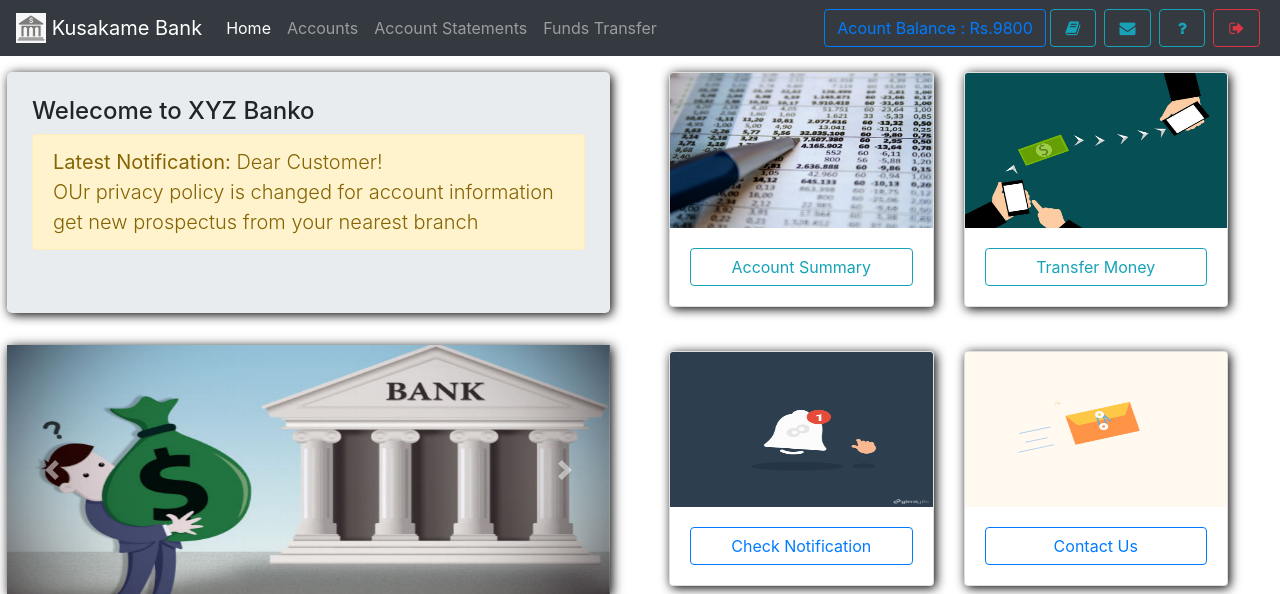
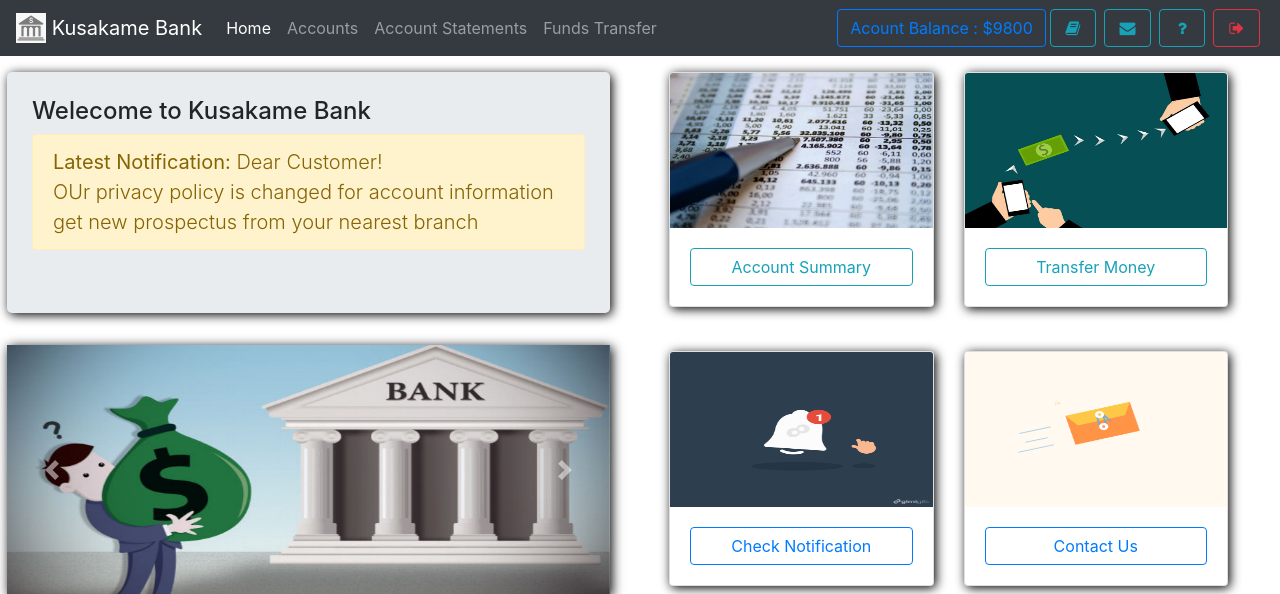
Before and after one commit to Houzpro/RSCHIR_Bank, a PHP site: page / in a window 1280 px wide. Shown: the top 594 px of the page. Run offline with PHP 8.4, Linux system fonts and the light colour scheme; a user stored in the database is signed in; data comes from the database, SQL or seed files in the repository.

Commit message:
Add files via upload

```diff
--- a/bank/cindex.php
+++ b/bank/cindex.php
@@ -98,7 +98,7 @@
                   </div>
                   <div class='col'>
                     Bank Balance
-                    <input type='text' class='form-control my-1'  value='Rs.$row2[balance]' readonly required>
+                    <input type='text' class='form-control my-1'  value='$$row2[balance]' readonly required>
                     <input type='number' class='form-control my-1' name='checkno' placeholder='Write Check Number' required>
                     <input type='number' class='form-control my-1' name='amount' placeholder='Write Amount' max='$row2[balance]' required>
                    <button type='submit' name='withdrawOther' class='btn btn-success btn-bloc btn-sm my-1'> Withdraw</button></form>
@@ -116,7 +116,7 @@
                     <input type='text' class='form-control' value='$row2[name]' readonly required>
                     Account Holder Bank Name.
                     <input type='text' class='form-control' value='".bankname."' readonly required>Bank Balance
-                    <input type='text' class='form-control my-1'  value='Rs.$row2[balance]' readonly required>
+                    <input type='text' class='form-control my-1'  value='$$row2[balance]' readonly required>
 
 
                   </div>
--- a/bank/index.php
+++ b/bank/index.php
@@ -40,7 +40,7 @@
 <div class="row w-100" >
   <div class="col" style="padding: 22px;padding-top: 0">
     <div class="jumbotron shadowBlack" style="padding: 25px;min-height: 241px;max-height: 241px">
-  <h4 class="display-5">Welecome to XYZ Banko</h4>
+  <h4 class="display-5">Welecome to Kusakame Bank</h4>
   <p  class="lead alert alert-warning"><b>Latest Notification:</b>
 
   <?php
--- a/bank/mindex.php
+++ b/bank/mindex.php
@@ -77,7 +77,7 @@
         <td><?php echo $row['name'] ?></td>
         <td><?php echo $row['accountNo'] ?></td>
         <td><?php echo $row['branchName'] ?></td>
-        <td>Rs.<?php echo $row['balance'] ?></td>
+        <td>$<?php echo $row['balance'] ?></td>
         <td><?php echo $row['accountType'] ?></td>
         <td><?php echo $row['number'] ?></td>
         <td>
--- a/bank/sideButton.php
+++ b/bank/sideButton.php
@@ -1,5 +1,5 @@
 <form class="form-inline my-2 my-lg-0">
-        <a href="" class="btn btn-outline-primary" data-toggle="tooltip" title="Your current Account Balance">Acount Balance : Rs.<?php echo $userData['balance']; ?></a>
+        <a href="" class="btn btn-outline-primary" data-toggle="tooltip" title="Your current Account Balance">Acount Balance : $<?php echo $userData['balance']; ?></a>
         <a href="accounts.php" data-toggle="tooltip" title="Account Summary" class="btn btn-outline-info mx-1" ><i class="fa fa-book fa-fw"></i></a>
         <a href="notice.php" data-toggle="tooltip" title="View Notice" class="btn btn-outline-info mx-1" ><i class="fa fa-envelope fa-fw"></i></a>
         <a href="feedback.php" data-toggle="tooltip" title="Help?" class="btn btn-outline-info mx-1" ><i class="fa fa-question fa-fw"></i></a>
--- a/bank/transfer.php
+++ b/bank/transfer.php
@@ -140,7 +140,7 @@
          {
             if ($row['action'] == 'transfer')
             {
-              echo "<div class='list-group-item list-group-item-action bg-gradient-info'>Transfer have been made for  Rs.$row[debit] from your account at $row[date] in  account no.$row[other]</div>";
+              echo "<div class='list-group-item list-group-item-action bg-gradient-info'>Transfer have been made for  $$row[debit] from your account at $row[date] in  account no.$row[other]</div>";
             }
 
          }
```
Also changed, not shown: bank/statements.php (+4 -4 lines).
